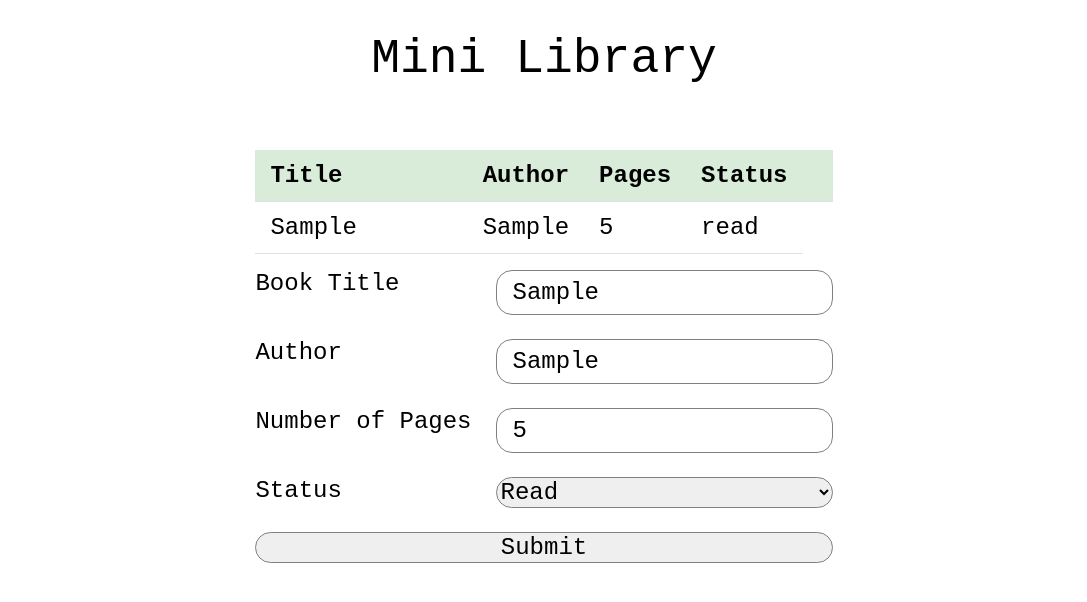
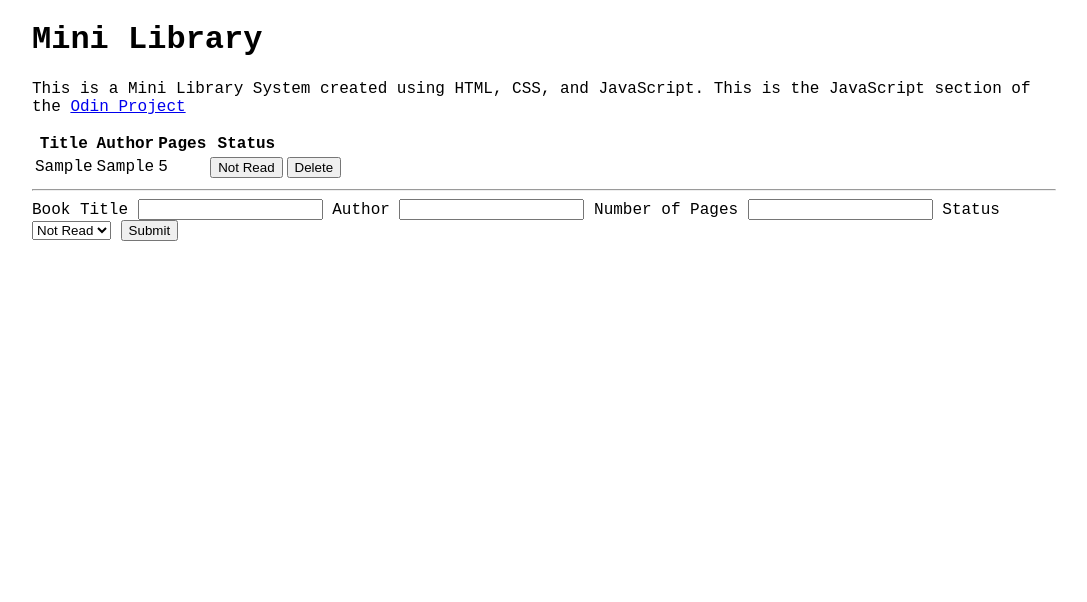
Before and after one commit to sehyunlee217/TOP_Library, a plain HTML site: page index.html in a window 1280 px wide. Both pictures are taken after typing "Sample", "Sample", "5" into the empty fields and a click on the button "Submit". Shown: the whole page, without its empty margins (96-1183 px from the left). Drawn offline with Linux system fonts and the light colour scheme.

Commit message:
Added buttons that removes books from the library and changes read status.

```diff
--- a/index.html
+++ b/index.html
@@ -8,36 +8,68 @@
     <link rel="stylesheet" href="styles.css" />
   </head>
   <body>
-    <div class="header"><h1>Mini Library</h1></div>
+    <div class="spacing"></div>
+    <div class="container">
+      <div class="header">
+        <h1>Mini Library</h1>
+        <p>
+          This is a Mini Library System created using HTML, CSS, and JavaScript.
+          This is the JavaScript section of the
+          <a href="https://www.theodinproject.com/">Odin Project</a>
+        </p>
+      </div>
       <div class="content">
         <table>
-        <th>Title</th>
-        <th>Author</th>
-        <th>Pages</th>
-        <th>Status</th>
-        <th></th>
+          <th class="th_title">Title</th>
+          <th class="th_author">Author</th>
+          <th class="th_pages">Pages</th>
+          <th class="th_status">Status</th>
+          <th class="th_delete"></th>
         </table>
+
+        <hr />
+
         <div class="submit">
           <form class="formGrid">
             <label for="title">Book Title</label>
-          <input type="text" name="submitTitle" id="title" />
+            <input
+              type="text"
+              name="submitTitle"
+              id="title"
+              minlength="3"
+              required
+            />
 
             <label for="title">Author</label>
-          <input type="text" name="submitAuthor" id="author" />
+            <input
+              type="text"
+              name="submitAuthor"
+              id="author"
+              minlength="3"
+              required
+            />
 
             <label for="numPages">Number of Pages</label>
-          <input type="number" name="submitPages" id="numPages" />
+            <input
+              type="number"
+              name="submitPages"
+              id="numPages"
+              max="10000"
+              required
+            />
 
             <label for="status">Status</label>
             <select name="submitStatus" id="status">
-            <option value="read" selected>Read</option>
-            <option value="notRead">Not Read</option>
+              <option value="Read">Read</option>
+              <option value="Not Read" selected>Not Read</option>
             </select>
 
             <button class="submitButton">Submit</button>
           </form>
         </div>
       </div>
+    </div>
+    <div class="spacing"></div>
     <script src="script.js"></script>
   </body>
 </html>
--- a/script.js
+++ b/script.js
@@ -1,14 +1,12 @@
 let myLibrary = [];
 
+// ----- Declare Book Object -------
 
 function Book(title, author, num_pages, read) {
     this.title = title;
     this.author = author;
     this.num_pages = num_pages;
     this.read = read;
-    // this.printData = () => {
-    //     console.log(this.title);
-    // };
 }
 
 Book.prototype.printData = function () {
@@ -16,46 +14,109 @@ Book.prototype.printData = function () {
 };
 
 function addBookToLibrary(book, library) {
+    // make adjustments in library
     library.push(book);
 }
 
 function displayLibrary(library) {
+    // select the table in HTML
     const tableBody = document.querySelector("tbody");
-    console.log(tableBody);
-    // if the second child of tableBody is not empty,
-    // dump everything starting from secondchild.
 
-    // Or create function that would just display
-    // last child of tableBody
+    // access data from myLibrary and convert it to td
+    for (let book of library) {
 
-    for (let book of library) {
+        // ------ Add Data to Table -----------
+
+        // add new row to table & link to data to the row
         const tableRow = document.createElement("tr");
         tableBody.appendChild(tableRow);
 
-        let dataList = Object.values(book);
+        tableRow.classList.add("newRow");
 
-        for (let data of dataList) {
-            const tableData = document.createElement("td");
-            tableData.textContent = data;
-            tableRow.appendChild(tableData);
-        }
+        const titleData = document.createElement("td");
+        titleData.textContent = book.title;
+        tableRow.appendChild(titleData);
+
+        const authorData = document.createElement("td");
+        authorData.textContent = book.author;
+        tableRow.appendChild(authorData);
+
+        const pageData = document.createElement("td");
+        pageData.textContent = book.num_pages;
+        tableRow.appendChild(pageData);
+
+        // add status button to the tableRow
+        const statusTd = document.createElement("td");
+        statusTd.classList.add("statusBtn");
+        const statusBtn = document.createElement("button");
+
+        statusTd.appendChild(statusBtn);
+        statusBtn.textContent = book.read;
+        tableRow.appendChild(statusTd);
+
+        statusTd.setAttribute("data-title", book.title);
+
+
+        // ------ Status Functionality ----------
+
+        // on click event of status button,
+        statusTd.addEventListener("click", (e) => {
+            for (let book of myLibrary) {
+                if (book["title"] == statusTd.dataset["title"]) {
+                    if (book.read == "Read") {
+                        book.read = "Not Read";
+                    }
+                    else {
+                        book.read = "Read";
+                    }
+                }
+            }
+            clearDisplay();
+            displayLibrary(myLibrary);
+        });
+
+        // ------ Delete Functionality ----------
+
+        // add delete button to the tableRow
+        const deleteTd = document.createElement("td");
+
+        // create delete button with className = "deleteBtn"
+        const deleteBtn = document.createElement("button");
+        deleteTd.appendChild(deleteBtn);
+
+        deleteTd.classList.add("deleteBtn");
+        deleteBtn.textContent = "Delete";
+        // link deleteTd to tableRow
+        tableRow.appendChild(deleteTd);
+
+
+        // link the delete button with data attribute of the title of book
+        deleteTd.setAttribute("data-title", book.title);
+
+        // on click event of delete button,
+        deleteBtn.addEventListener("click", (e) => {
+            let newLibrary = myLibrary.filter(book => book.title != deleteTd.dataset["title"]);
+            myLibrary = newLibrary;
+            clearDisplay();
+            displayLibrary(myLibrary);
+        });
     }
 }
 
-const book1 = new Book("Harry Potter", "J.K Rolling", "1932", "Yes");
-const book2 = new Book("To Kill a Mockingbird", "Harper Lee", "302", "Yes");
-const book3 = new Book("The Fellowship of the Ring", "J.R.R. Tolkien", "1222", "No");
+function clearDisplay() {
+    const tableBody = document.querySelector("tbody");
+    const allNewrows = document.querySelectorAll(".newRow");
+    for (let row of allNewrows) {
+        tableBody.removeChild(row);
+    }
+}
 
-
-// addBookToLibrary(book1, myLibrary);
-// addBookToLibrary(book2, myLibrary);
-// addBookToLibrary(book3, myLibrary);
-
-// displayLibrary(myLibrary);
+// ----- When Form is submitted(Main Action) -----
 
 const submitForm = document.querySelector("form");
 
 submitForm.addEventListener("submit", event => {
+
     event.preventDefault();
 
     const submitTitle = event.target["submitTitle"].value;
@@ -67,7 +128,38 @@ submitForm.addEventListener("submit", event => {
 
     addBookToLibrary(newBook, myLibrary);
 
-    // console.log(newBook);
+    event.target["submitTitle"].value = "";
+    event.target["submitAuthor"].value = "";
+    event.target["submitPages"].value = "";
+
+    clearDisplay();
     displayLibrary(myLibrary);
-    // console.log(myLibrary);
 });
+
+// const newBook2 = new Book("Title", "Author", 343, "Not Read");
+// addBookToLibrary(newBook2, myLibrary);
+// displayLibrary(myLibrary);
+
+
+// ------ Additional Form validation using Constraint Validation API ----
+
+const title = document.getElementById("title");
+const author = document.getElementById("author");
+
+title.addEventListener("input", (e) => {
+    if (title.validity.tooShort) {
+        title.setCustomValidity("Enter more than 3 characters");
+    }
+    else {
+        title.setCustomValidity("");
+    }
+});
+
+author.addEventListener("input", (e) => {
+    if (author.validity.tooShort) {
+        author.setCustomValidity("Enter more than 3 characters");
+    }
+    else {
+        author.setCustomValidity("");
+    }
+});
--- a/styles.css
+++ b/styles.css
@@ -3,6 +3,13 @@ body{
     width: 100vw;
     height: 100vh;
     margin: 0;
+
+    display: grid;
+    grid-template-columns: 1fr 80% 1fr;
+
+}
+/*
+.container{
     display: flex;
     flex-direction: column;
     align-items: center;
@@ -10,11 +17,13 @@ body{
 }
 
 .header{
-    padding-top: 2em;
+    display: flex;
+    flex-direction: column;
     display: flex;
     width: 100%;
     justify-content: center;
     align-items: center;
+    padding-top: 1em;
 }
 
 h1, h2, h3, h4, h5, h6 {
@@ -22,11 +31,11 @@ h1, h2, h3, h4, h5, h6 {
     margin-bottom: 2rem;
     font-weight: 100; }
 
-h1 { font-size: 3.0rem; font-weight: lighter;}
+h1 { font-size: 3.0rem; font-weight: lighter;} */
 
 /* Tables */
 
-th,
+/* th,
 td {
   padding: 12px 15px;
   text-align: left;
@@ -35,27 +44,64 @@ td {
 }
 
 tr:first-child{
-    background-color: rgba(66, 161, 66, 0.2);
+    background-color: rgba(66, 161, 66, 0.1);
+}
+
+tr:nth-child(2n){
+    background-color: rgba(222, 222, 222, 0.518);
 }
 
 
 table{
     display: table;
     width: 100%;
+    box-shadow: 0 2px 5px rgba(0,0,0,.25);
     margin-bottom: 1em;
-    display: flex;
     border-collapse: collapse;
+}
+
+.th_delete{
+    min-width: 3em;
+}
+
+.deleteBtn > button{
+    background-color: rgba(255, 0, 0, 0.071);
+}
+
+.deleteBtn > button:hover{
+    color: white;
+    background-color: rgba(255, 0, 0, 1);
+}
+
+.read{
+    background-color: rgb(92, 255, 47,0.8);
+}
+
+.not_read{
+    background-color: red;
 }
 
 tbody,thead,th,tr,td{
     width: 100%;
 }
 
+.deleteDiv{
+    display: flex;
+    justify-content: center;
+    align-items: center;
+}
 
 .content{
     display: flex;
+    width: 100%;
     flex-direction: column;
-    padding: 1em;
+}
+
+hr{
+    width: 100%;
+    border: 2px solid gray;
+    margin-top: 1em;
+    margin-bottom: 2em;
 }
 
 .formGrid{
@@ -66,19 +112,44 @@ tbody,thead,th,tr,td{
     font-size: 1.5em;
 }
 
-
-
 input,select, button{
     font-family: inherit;
     font-size: inherit;
-    border-radius: 1rem;
+    border-radius: 0.3rem;
     border: 1px solid gray;
+    text-align: center;
+}
+
+button{
+    width: 100%;
+    cursor: pointer;
+}
+
+input:focus{
+    border: rgba(67, 67, 178, 0.544);
 }
 
 input{
-    padding: 0.5rem 1rem;
+    padding: 0.1rem 1rem;
+}
+
+input:invalid{
+    border: 1.4px solid rgba(255, 0, 0, 0.713);
+}
+
+input:valid{
+    border: 1.4px solid rgba(66, 161, 66, 0.4);
 }
 
 .submitButton{
     grid-column: span 2;
 }
+
+.submitButton:hover{
+    background-color: rgb(0, 69, 0);
+    color: white;
+} */
+
+.red{
+    background-color: red;
+}
```
Also changed, not shown: retro_computer_screen.jpeg (deleted). Lines whose indentation alone changed are shown as unchanged.
